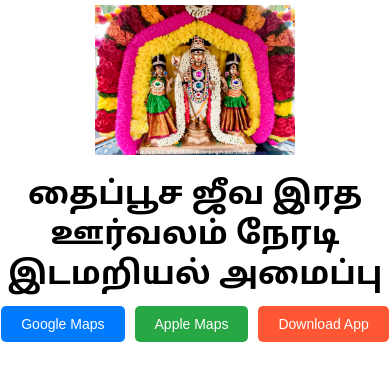
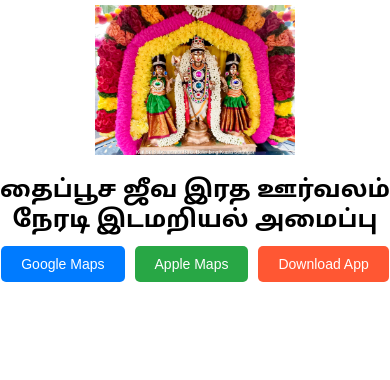
Before and after one commit to jeevarathambukitbelimbingthaipusam/jeevarathambukitbelimbingthaipusam.github.io, a React (Create React App) app: page / in a window 390 px wide. Shown: the top 380 px of the page. Built offline with nearby package versions, Linux system fonts and the light colour scheme; no server answers; the database is empty.

Commit message:
all phone

```diff
--- a/src/App.js
+++ b/src/App.js
@@ -103,7 +103,7 @@ function App() {
                     marginBottom: "10px",
                   }}
                 />
-                <h1
+                <h2
                   style={{
                     margin: 0,
                     fontWeight: "bold", // Apply bold to the title
@@ -112,7 +112,7 @@ function App() {
                   className="title"
                 >
                   தைப்பூச ஜீவ இரத ஊர்வலம் நேரடி இடமறியல் அமைப்பு
-                </h1>
+                </h2>
 
                 {/* Buttons */}
                 <div
```
